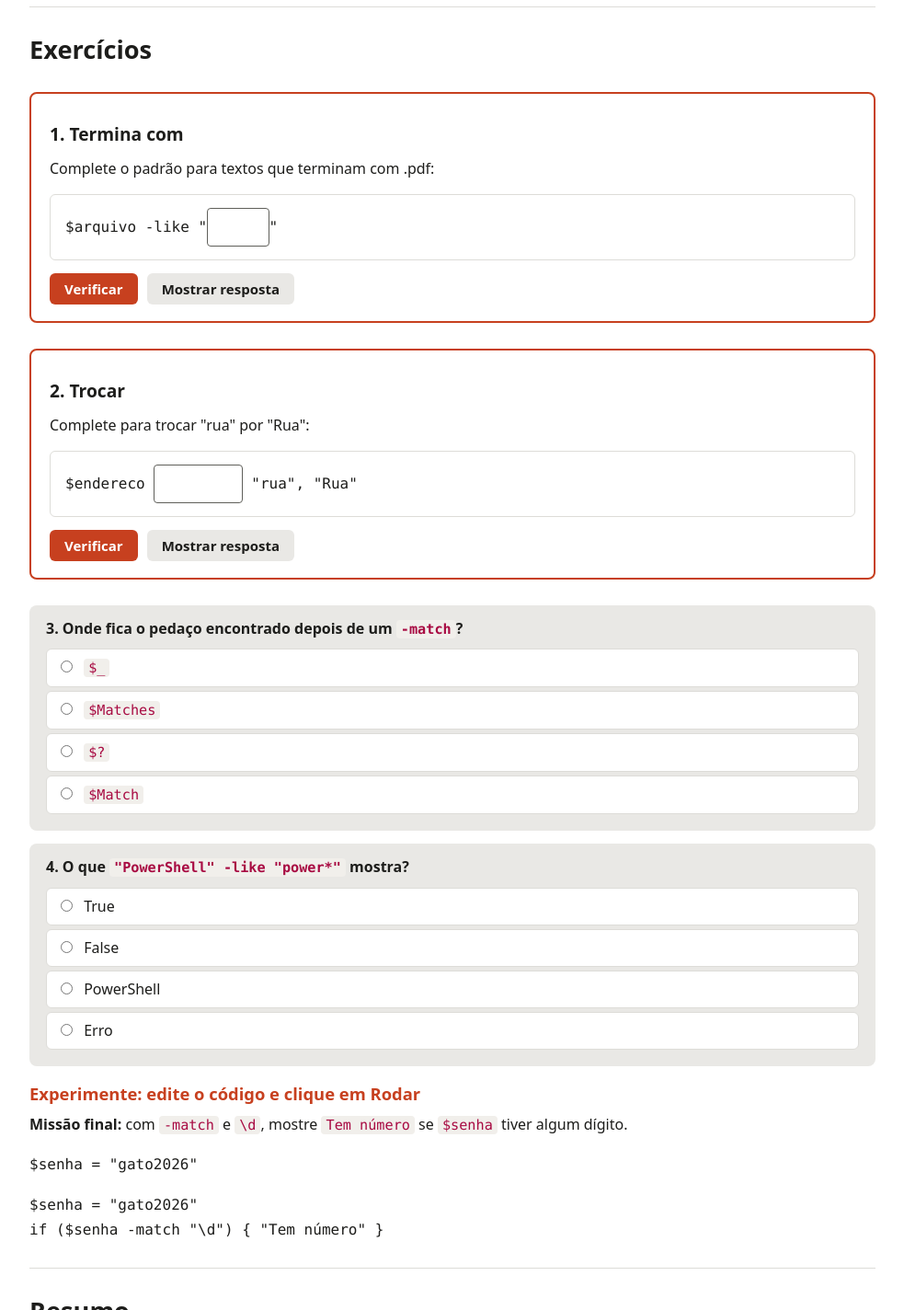
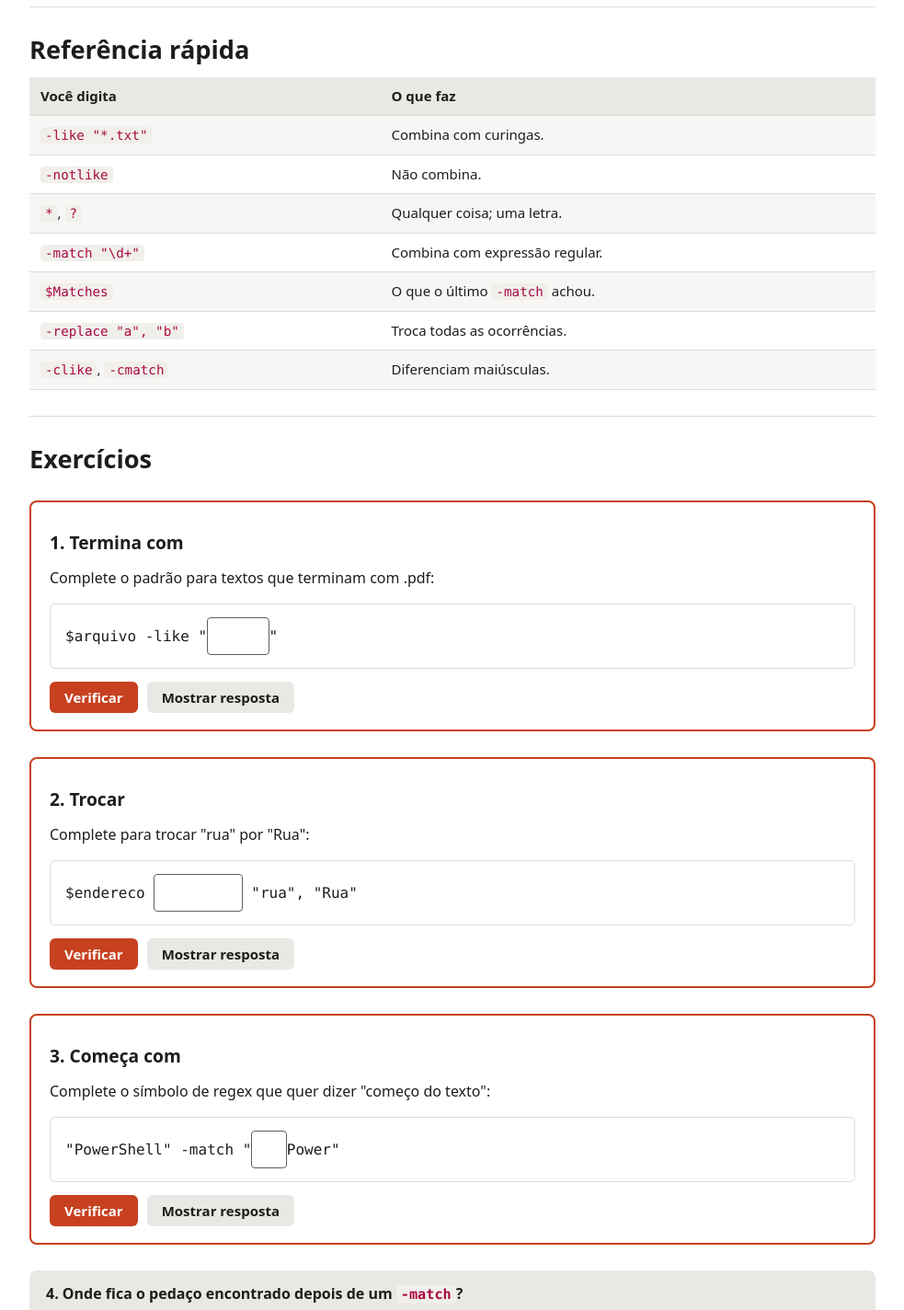
Before and after one commit to Wallysondevs/guia-powershell, a plain HTML site: page operadores-texto.html in a window 1280 px wide. Shown: the part 3440-4864 px from the top of the page at 92% size, without its empty margins (258-1241 px from the left). Drawn offline with Linux system fonts and the light colour scheme; a script that the page names is missing.

Commit message:
operadores-texto: estrutura da revisão (3 exercícios, Formas diferentes, Referência rápida)

```diff
--- a/operadores-texto.html
+++ b/operadores-texto.html
@@ -98,7 +98,7 @@ PS C:\Users\ana&gt; "a b a" -replace "a", "X"
 X b X
 </pre>
 <p>Troca <strong>todas</strong> as ocorrências. O primeiro valor também é uma expressão regular.</p>
-<h2>Qual usar</h2>
+<h2>Formas diferentes</h2>
 <div class="table-wrap">
 <table class="ref">
 <tr><th>Operador</th><th>Quando</th></tr>
@@ -121,6 +121,20 @@ OperationStopped: Invalid pattern '[' at offset 1. Unterminated [] set.
 <p><code>"arquivo.txt" -like ".txt"</code> dá False: sem <code>*</code>, o <code>-like</code> compara o texto inteiro. Use <code>"*.txt"</code>.</p>
 </div>
 <hr>
+<h2>Referência rápida</h2>
+<div class="table-wrap">
+<table class="ref">
+<tr><th>Você digita</th><th>O que faz</th></tr>
+<tr><td><code>-like "*.txt"</code></td><td>Combina com curingas.</td></tr>
+<tr><td><code>-notlike</code></td><td>Não combina.</td></tr>
+<tr><td><code>*</code>, <code>?</code></td><td>Qualquer coisa; uma letra.</td></tr>
+<tr><td><code>-match "\d+"</code></td><td>Combina com expressão regular.</td></tr>
+<tr><td><code>$Matches</code></td><td>O que o último <code>-match</code> achou.</td></tr>
+<tr><td><code>-replace "a", "b"</code></td><td>Troca todas as ocorrências.</td></tr>
+<tr><td><code>-clike</code>, <code>-cmatch</code></td><td>Diferenciam maiúsculas.</td></tr>
+</table>
+</div>
+<hr>
 <h2>Exercícios</h2>
 <div class="exercise">
 <h3>1. Termina com</h3>
@@ -132,19 +146,25 @@ OperationStopped: Invalid pattern '[' at offset 1. Unterminated [] set.
 <p>Complete para trocar "rua" por "Rua":</p>
 <div class="ex-code">$endereco <input data-answer="-replace" aria-label="operador"> "rua", "Rua"</div>
 </div>
+<div class="exercise">
+<h3>3. Começa com</h3>
+<p>Complete o símbolo de regex que quer dizer "começo do texto":</p>
+<div class="ex-code">"PowerShell" -match "<input data-answer="^" aria-label="símbolo">Power"</div>
+</div>
+
 <div class="mc" data-answer="2">
-<p class="mc-q">3. Onde fica o pedaço encontrado depois de um <code>-match</code>?</p>
-<label><input type="radio" name="q3"> <code>$_</code></label>
-<label><input type="radio" name="q3"> <code>$Matches</code></label>
-<label><input type="radio" name="q3"> <code>$?</code></label>
-<label><input type="radio" name="q3"> <code>$Match</code></label>
+<p class="mc-q">4. Onde fica o pedaço encontrado depois de um <code>-match</code>?</p>
+<label><input type="radio" name="q4"> <code>$_</code></label>
+<label><input type="radio" name="q4"> <code>$Matches</code></label>
+<label><input type="radio" name="q4"> <code>$?</code></label>
+<label><input type="radio" name="q4"> <code>$Match</code></label>
 </div>
 <div class="mc" data-answer="1">
-<p class="mc-q">4. O que <code>"PowerShell" -like "power*"</code> mostra?</p>
-<label><input type="radio" name="q4"> True</label>
-<label><input type="radio" name="q4"> False</label>
-<label><input type="radio" name="q4"> PowerShell</label>
-<label><input type="radio" name="q4"> Erro</label>
+<p class="mc-q">5. O que <code>"PowerShell" -like "power*"</code> mostra?</p>
+<label><input type="radio" name="q5"> True</label>
+<label><input type="radio" name="q5"> False</label>
+<label><input type="radio" name="q5"> PowerShell</label>
+<label><input type="radio" name="q5"> Erro</label>
 </div>
 <div class="tryps" data-goal="out:Tem número;;src:-match;;semerro">
 <p class="try-task"><strong>Missão final:</strong> com <code>-match</code> e <code>\d</code>, mostre <code>Tem número</code> se <code>$senha</code> tiver algum dígito.</p>
```
